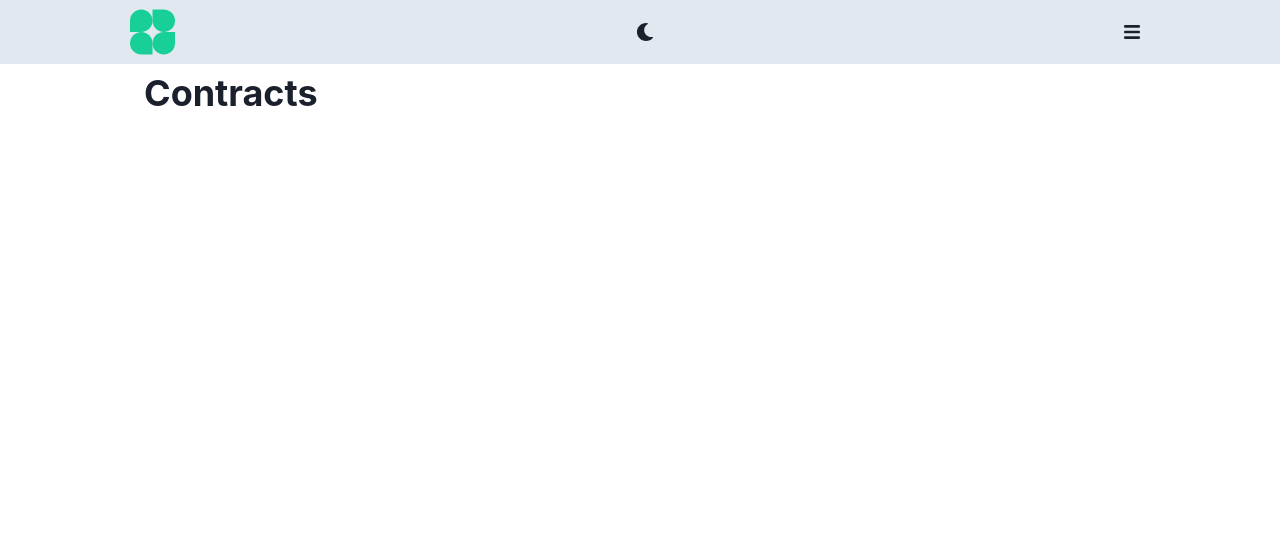
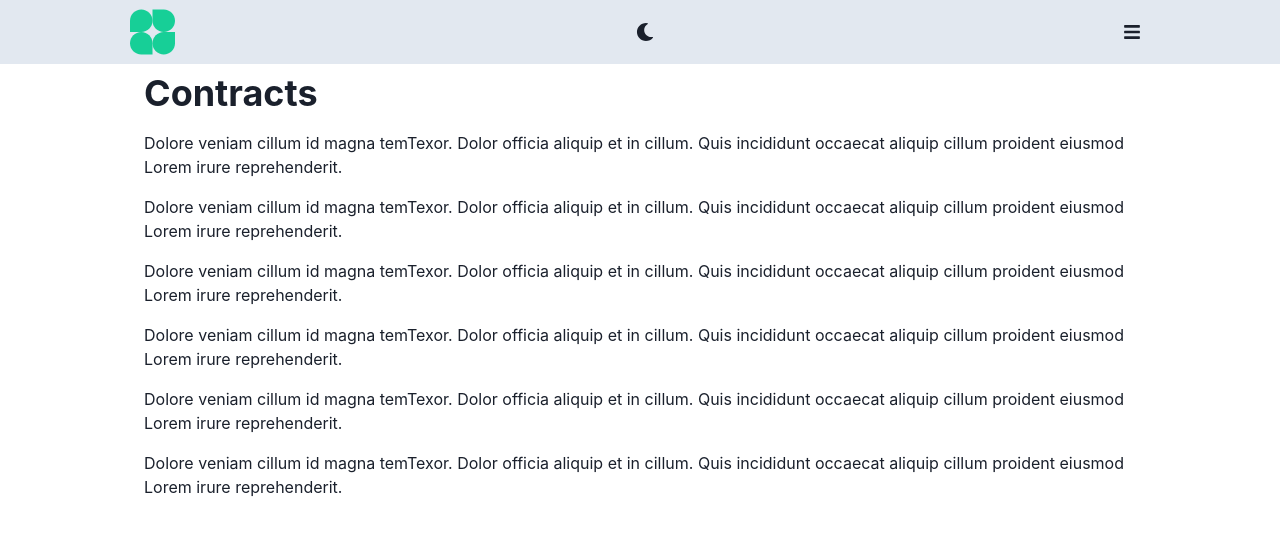
Before and after one commit to oncet/cryptowage, a React (Create React App) app: page /contracts in a window 1280 px wide. Shown: the top 536 px of the page. Built offline with nearby package versions, Linux system fonts and the light colour scheme.

Commit message:
create home and contracts page

```diff
--- a/src/App.tsx
+++ b/src/App.tsx
@@ -1,16 +1,10 @@
 import React from "react";
-import {
-  chakra,
-  ChakraProvider,
-  Container,
-  Heading,
-  Text,
-  theme,
-} from "@chakra-ui/react";
-
+import { chakra, ChakraProvider, Container, theme } from "@chakra-ui/react";
 import { BrowserRouter as Router, Switch, Route } from "react-router-dom";
 
 import { Header } from "./components/Header";
+import { Home } from "./pages/Home";
+import { Contracts } from "./pages/Contracts";
 
 export const App = () => (
   <ChakraProvider theme={theme}>
@@ -20,42 +14,10 @@ export const App = () => (
         <chakra.main mt="14">
           <Switch>
             <Route exact path="/">
-              <Heading as="h1" mb="4">
-                Homepage
-              </Heading>
-              <Text mb="4">
-                Dolore veniam cillum id magna temTexor. Dolor officia aliquip et
-                in cillum. Quis incididunt occaecat aliquip cillum proident
-                eiusmod Lorem irure reprehenderit.
-              </Text>
-              <Text mb="4">
-                Dolore veniam cillum id magna temTexor. Dolor officia aliquip et
-                in cillum. Quis incididunt occaecat aliquip cillum proident
-                eiusmod Lorem irure reprehenderit.
-              </Text>
-              <Text mb="4">
-                Dolore veniam cillum id magna temTexor. Dolor officia aliquip et
-                in cillum. Quis incididunt occaecat aliquip cillum proident
-                eiusmod Lorem irure reprehenderit.
-              </Text>
-              <Text mb="4">
-                Dolore veniam cillum id magna temTexor. Dolor officia aliquip et
-                in cillum. Quis incididunt occaecat aliquip cillum proident
-                eiusmod Lorem irure reprehenderit.
-              </Text>
-              <Text mb="4">
-                Dolore veniam cillum id magna temTexor. Dolor officia aliquip et
-                in cillum. Quis incididunt occaecat aliquip cillum proident
-                eiusmod Lorem irure reprehenderit.
-              </Text>
-              <Text>
-                Dolore veniam cillum id magna temTexor. Dolor officia aliquip et
-                in cillum. Quis incididunt occaecat aliquip cillum proident
-                eiusmod Lorem irure reprehenderit.
-              </Text>
+              <Home />
             </Route>
             <Route path="/contracts">
-              <Heading as="h1">Contracts</Heading>
+              <Contracts />
             </Route>
           </Switch>
         </chakra.main>
--- /dev/null
+++ b/src/pages/Contracts.tsx
@@ -0,0 +1,42 @@
+import React from "react";
+import { Heading, Text } from "@chakra-ui/react";
+
+export const Contracts = () => {
+  return (
+    <>
+      <Heading as="h1" mb="4">
+        Contracts
+      </Heading>
+      <Text mb="4">
+        Dolore veniam cillum id magna temTexor. Dolor officia aliquip et in
+        cillum. Quis incididunt occaecat aliquip cillum proident eiusmod Lorem
+        irure reprehenderit.
+      </Text>
+      <Text mb="4">
+        Dolore veniam cillum id magna temTexor. Dolor officia aliquip et in
+        cillum. Quis incididunt occaecat aliquip cillum proident eiusmod Lorem
+        irure reprehenderit.
+      </Text>
+      <Text mb="4">
+        Dolore veniam cillum id magna temTexor. Dolor officia aliquip et in
+        cillum. Quis incididunt occaecat aliquip cillum proident eiusmod Lorem
+        irure reprehenderit.
+      </Text>
+      <Text mb="4">
+        Dolore veniam cillum id magna temTexor. Dolor officia aliquip et in
+        cillum. Quis incididunt occaecat aliquip cillum proident eiusmod Lorem
+        irure reprehenderit.
+      </Text>
+      <Text mb="4">
+        Dolore veniam cillum id magna temTexor. Dolor officia aliquip et in
+        cillum. Quis incididunt occaecat aliquip cillum proident eiusmod Lorem
+        irure reprehenderit.
+      </Text>
+      <Text>
+        Dolore veniam cillum id magna temTexor. Dolor officia aliquip et in
+        cillum. Quis incididunt occaecat aliquip cillum proident eiusmod Lorem
+        irure reprehenderit.
+      </Text>
+    </>
+  );
+};
--- /dev/null
+++ b/src/pages/Home.tsx
@@ -0,0 +1,42 @@
+import React from "react";
+import { Heading, Text } from "@chakra-ui/react";
+
+export const Home = () => {
+  return (
+    <>
+      <Heading as="h1" mb="4">
+        Homepage
+      </Heading>
+      <Text mb="4">
+        Dolore veniam cillum id magna temTexor. Dolor officia aliquip et in
+        cillum. Quis incididunt occaecat aliquip cillum proident eiusmod Lorem
+        irure reprehenderit.
+      </Text>
+      <Text mb="4">
+        Dolore veniam cillum id magna temTexor. Dolor officia aliquip et in
+        cillum. Quis incididunt occaecat aliquip cillum proident eiusmod Lorem
+        irure reprehenderit.
+      </Text>
+      <Text mb="4">
+        Dolore veniam cillum id magna temTexor. Dolor officia aliquip et in
+        cillum. Quis incididunt occaecat aliquip cillum proident eiusmod Lorem
+        irure reprehenderit.
+      </Text>
+      <Text mb="4">
+        Dolore veniam cillum id magna temTexor. Dolor officia aliquip et in
+        cillum. Quis incididunt occaecat aliquip cillum proident eiusmod Lorem
+        irure reprehenderit.
+      </Text>
+      <Text mb="4">
+        Dolore veniam cillum id magna temTexor. Dolor officia aliquip et in
+        cillum. Quis incididunt occaecat aliquip cillum proident eiusmod Lorem
+        irure reprehenderit.
+      </Text>
+      <Text>
+        Dolore veniam cillum id magna temTexor. Dolor officia aliquip et in
+        cillum. Quis incididunt occaecat aliquip cillum proident eiusmod Lorem
+        irure reprehenderit.
+      </Text>
+    </>
+  );
+};
```
